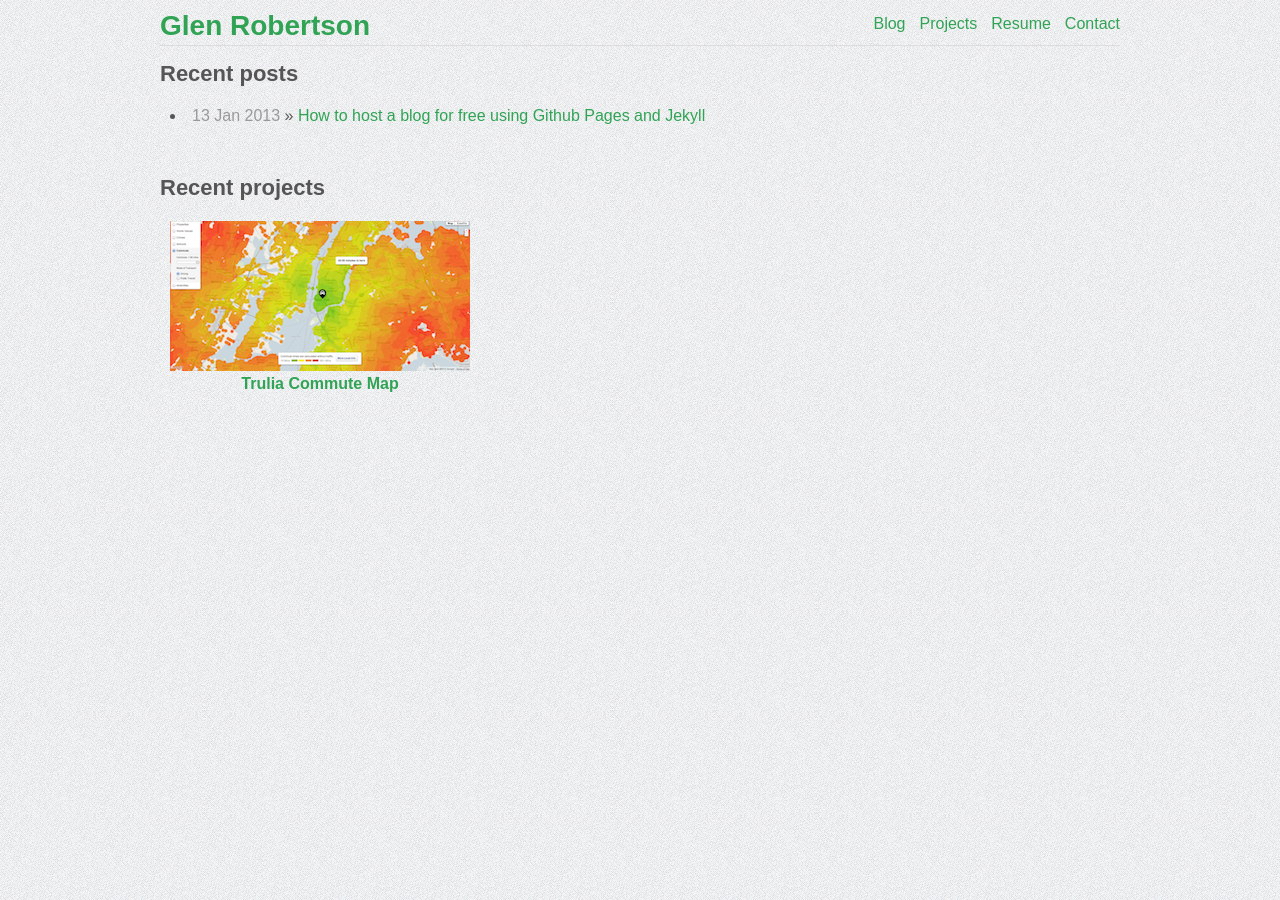
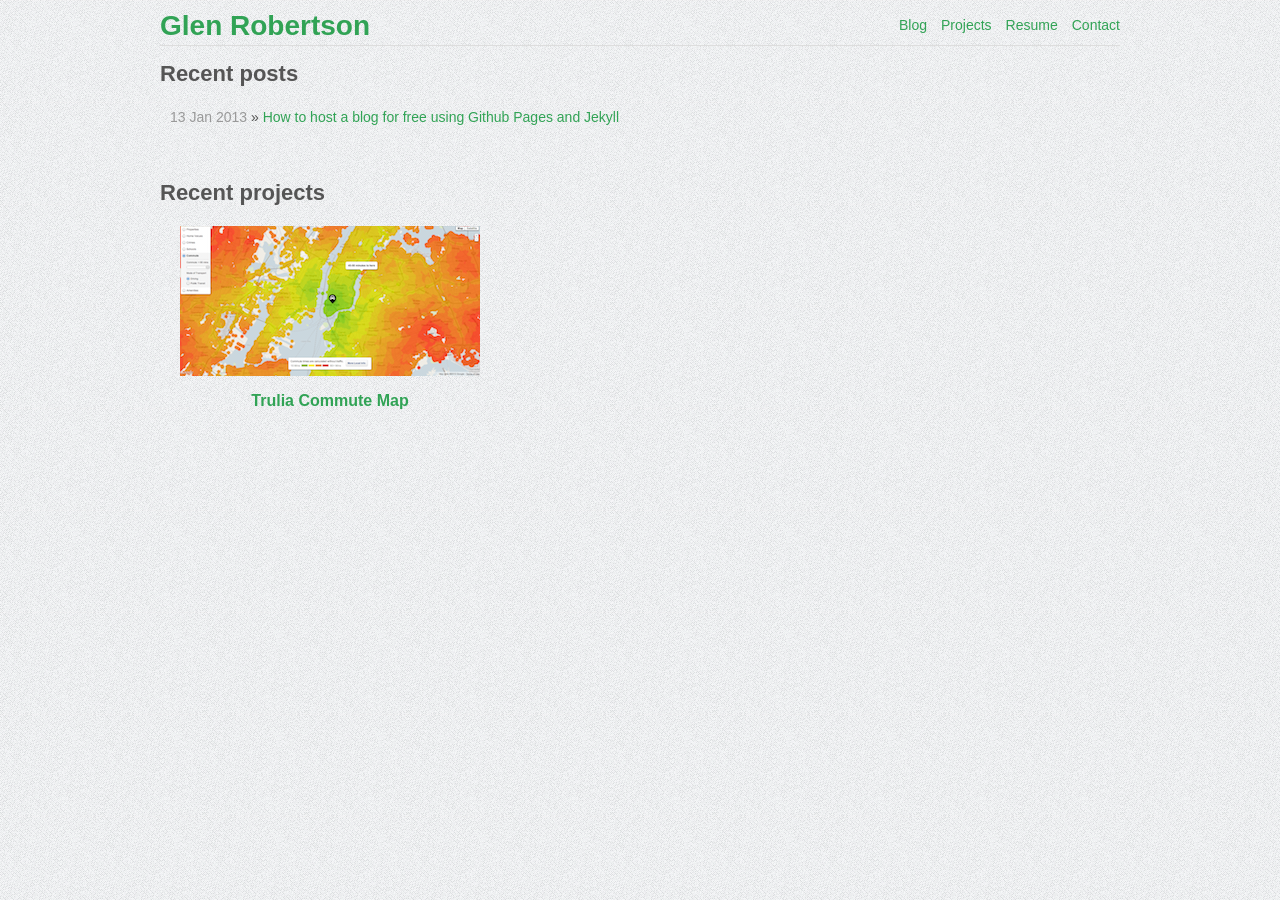
Before and after one commit to glenrobertson/glenrobertson.github.com, a Jekyll site: the page built from index.html, in a window 1280 px wide. Built offline with Jekyll 4.4.1, drawn with Linux system fonts in a browser that asks for light colours.

Commit message:
Fixed style inconsistencies. Fixed issue in blog post markdown where first paragraph's colon needs to be escaped.

```diff
--- a/blog.html
+++ b/blog.html
@@ -3,8 +3,8 @@
 title: Blog
 ---
 
-<ul id="posts">
+<ul id="posts" class="summary">
     {% for post in site.categories.blog %}
-    <li><span>{{ post.date | date_to_string }}</span> &raquo; <a href="{{ post.url }}">{{ post.title }}</a></li>
+    <li><span class="post_date">{{ post.date | date_to_string }}</span> &raquo; <a href="{{ post.url }}">{{ post.title }}</a></li>
     {% endfor %}
 </ul>
--- a/css/screen.css
+++ b/css/screen.css
@@ -19,15 +19,19 @@
     color: #31a355;
     text-decoration: none;
 }
-p {
+#content {
     color: #666;
     font-size: 14px;
     line-height: 20px;
+}
+p {
     margin: 0 0 15px 0;
 }
 ul {
     list-style-position: inside;
     padding: 0;
+    font-size: 14px;
+    line-height: 20px;
 }
 img {
     margin: 5px 0;
@@ -86,12 +90,12 @@
     margin: 0;
     padding-left: 15px;
 }
+.post_date {
+    color: #999;
+}
 #header h1 {
     float: left;
     margin: 0;
-}
-ul {
-    margin: 0 0 50px 0;
 }
 ul#navigation {
     display: block;
@@ -104,41 +108,34 @@
     float: left;
     margin-left: 14px;
 }
-#posts {
-    padding: 0 10px;
-}
-#posts li span {
-    color: #999;
-}
+
 #profile {
     float: right;
     margin: 0;
 }
-
-ul.thumbnails li {
-    float: left;
-    list-style: none;
-    margin: 0 10px;
-    width: 300px;
-}
-ul.thumbnails img {
+.thumbnails img {
     margin: 0;
 }
-ul.thumbnails h3 {
+.thumbnails h3 {
     margin: 0 0 25px 0;
     text-align: center;
 }
-ul.summary li {
-    border-bottom: 1px solid #CCC;
+.summary {
+    margin: 0 0 50px 0;
+}
+.summary ul {
+    padding: 0 10px;
+}
+.summary li {
     display: block;
     overflow: hidden;
     padding-bottom: 3px;
     margin: 5px 0 15px 0;
 }
-ul.summary h3 {
+.summary h3 {
     margin: 10px 0 5px 0;
 }
-ul.summary img {
+.summary img {
     margin: 0;
 }
 .summary div {
@@ -151,3 +148,9 @@
     float: right;
     width: 640px;
 }
+.summary.thumbnails li {
+    float: left;
+    list-style: none;
+    margin: 0 10px;
+    width: 300px;
+}
--- a/index.html
+++ b/index.html
@@ -3,15 +3,18 @@
 title: Home
 ---
 
+<div class="summary">
     <h2>Recent posts</h2>
     <ul id="posts">
         {% for post in site.categories.blog %}
-    <li><span>{{ post.date | date_to_string }}</span> &raquo; <a href="{{ post.url }}">{{ post.title }}</a></li>
+        <li><span class="post_date">{{ post.date | date_to_string }}</span> &raquo; <a href="{{ post.url }}">{{ post.title }}</a></li>
         {% endfor %}
     </ul>
+</div>
 
+<div class="summary thumbnails">
     <h2>Recent projects</h2>
-<ul id="projects" class="thumbnails">
+    <ul id="projects">
         {% for project in site.categories.projects %}
         <li>
             <a href="{{ project.url }}"><img src="{{ project.thumbnail }}" alt="{{ project.thumbnail_description }}" /><a>
@@ -19,3 +22,4 @@
         </li>
         {% endfor %}
     </ul>
+</div>
--- a/projects.html
+++ b/projects.html
@@ -6,7 +6,7 @@
 <ul id="projects" class="summary">
     {% for project in site.categories.projects %}
     <li>
-        <a href="{{ project.url }}"><h3>{{ project.title }} {{ loop.index }}</h3></a>
+        <a href="{{ project.url }}"><h3>{{ project.title }}</h3></a>
         <div class="thumbnail">
             <a href="{{ project.url }}">
                 <img src="{{ project.thumbnail }}" alt="{{ project.thumbnail_description }}" />
```
Also changed, not shown: blog/_posts/2013-01-13-how-to-host-a-blog-for-free-using-github-pages-and-jekyll.md (+1 -1 lines). Lines whose indentation alone changed are shown as unchanged.
